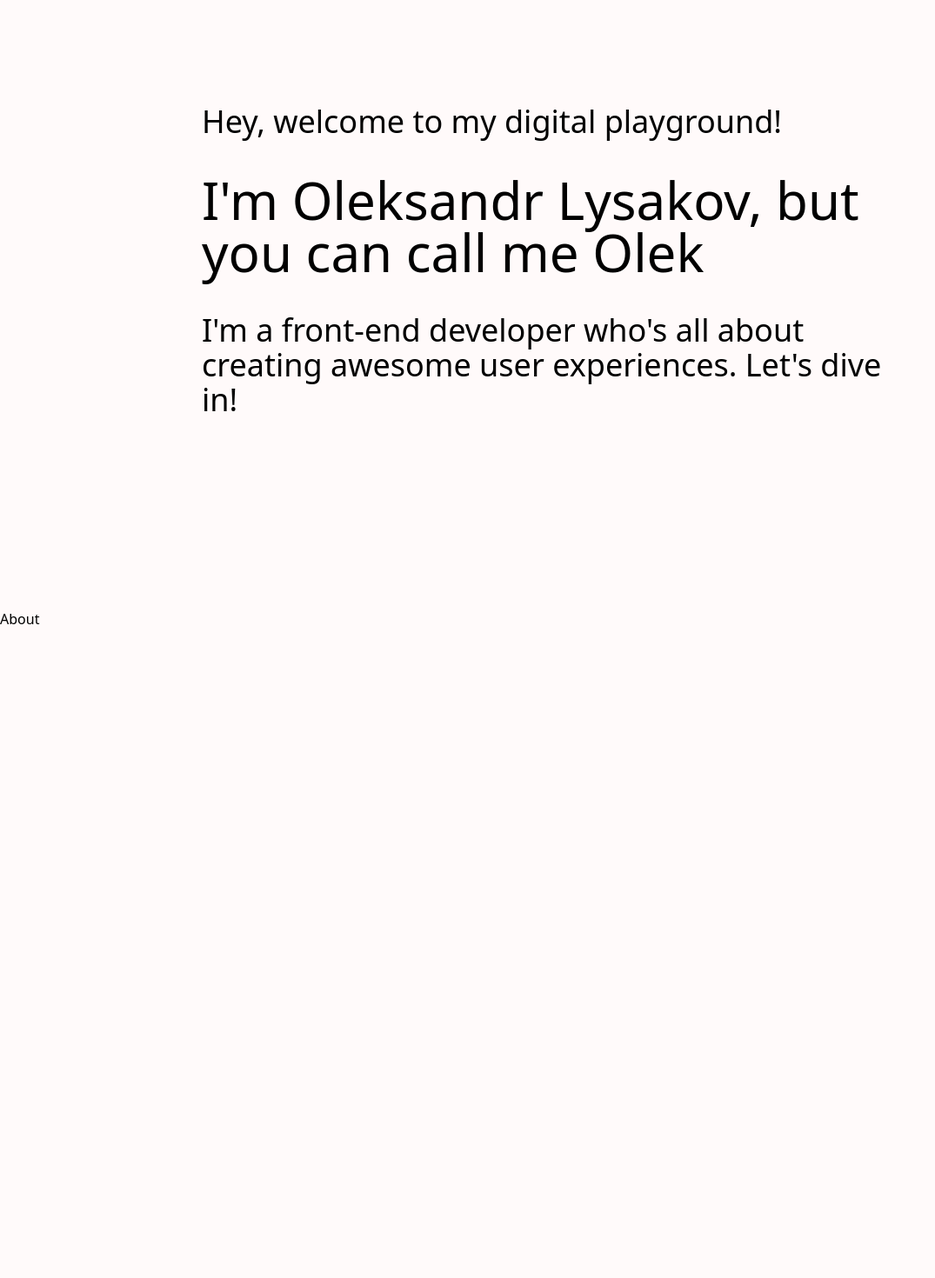
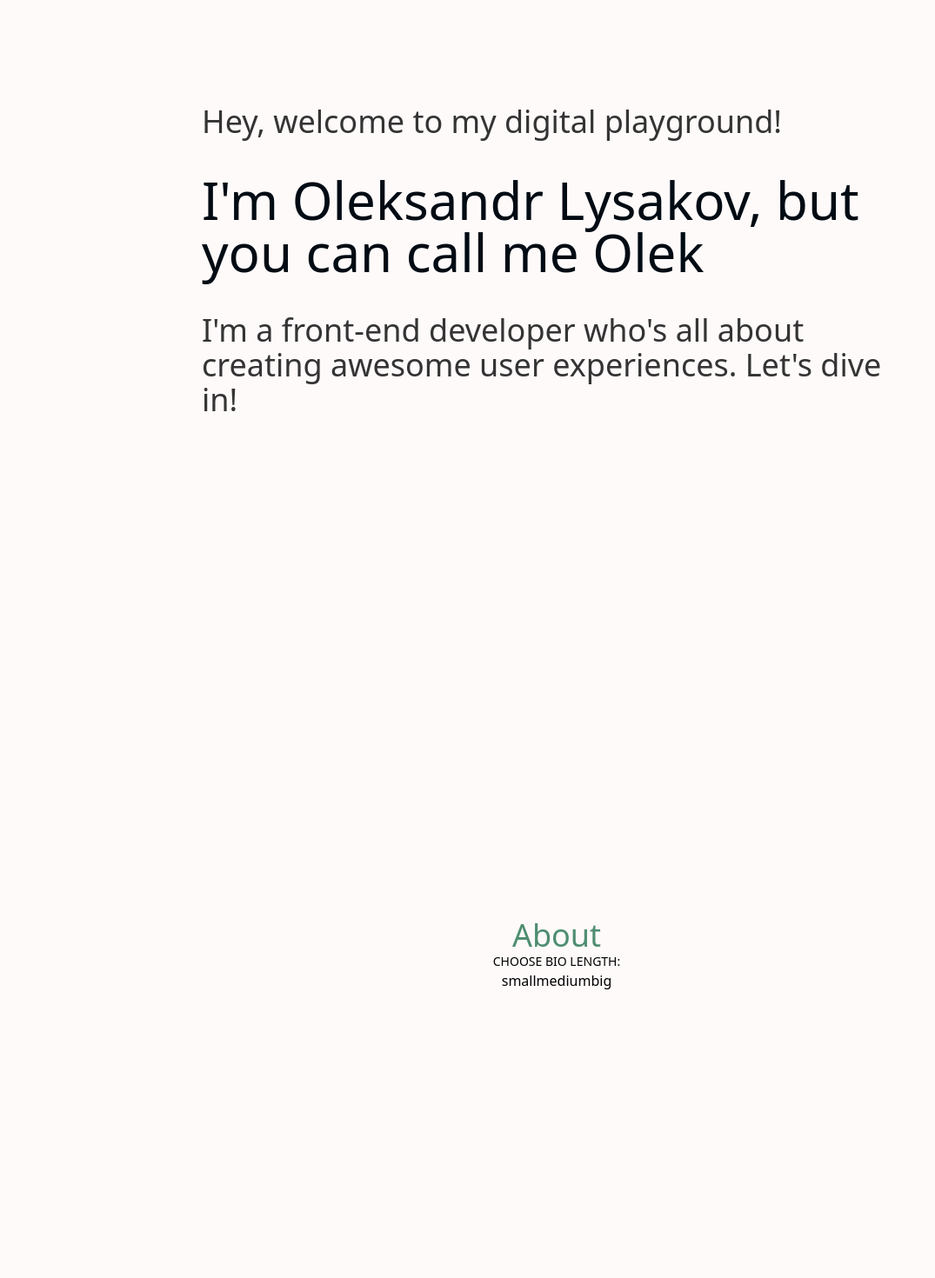
Before and after one commit to pologora/portfolio, a Next.js app: page / in a window 1280 px wide. Shown: the part 100-1570 px from the top of the page at 87% size, without its empty margins (0-1075 px from the left). Built offline with nearby package versions, Linux system fonts and the light colour scheme.

Commit message:
Add container class

```diff
--- a/src/components/About/About.jsx
+++ b/src/components/About/About.jsx
@@ -1,4 +1,48 @@
+import { useState } from 'react';
+import SmallText from './SmallText';
+import MediumText from './MediumText';
+import FullText from './FullText';
+
 function About() {
-  return <section id="about">About</section>;
+  const [componentToRender, setComponentToRender] = useState('');
+
+  const handleChangeText = (e) => {
+    console.log(e.target.name);
+    switch (e.target.name) {
+      case 'small':
+        setComponentToRender(<SmallText />);
+        break;
+      case 'medium':
+        setComponentToRender(<MediumText />);
+        break;
+      case 'full':
+        setComponentToRender(<FullText />);
+        break;
+      default:
+        setComponentToRender(<FullText />);
+        break;
+    }
+  };
+
+  return (
+    <section id="about" className=" flex-col">
+      <h2 className="text-about">About</h2>
+      <h3 className="uppercase text-sm">Choose bio length:</h3>
+      <div>
+        <button type="button" className="button" name="small" onClick={(e) => handleChangeText(e)}>
+          small
+        </button>
+        <button type="button" className="button" name="medium" onClick={(e) => handleChangeText(e)}>
+          medium
+        </button>
+        <button type="button" className="button" name="full" onClick={(e) => handleChangeText(e)}>
+          big
+        </button>
+      </div>
+      <div className="border-t-2 border-t-about border-b-2 border-b-about max-w-4xl mx-10">
+        {componentToRender}
+      </div>
+    </section>
+  );
 }
 export default About;
--- /dev/null
+++ b/src/components/About/FullText.jsx
@@ -0,0 +1,4 @@
+function FullText() {
+  return <div>FullText</div>;
+}
+export default FullText;
--- /dev/null
+++ b/src/components/About/MediumText.jsx
@@ -0,0 +1,4 @@
+function MediumText() {
+  return <div>MiddleText</div>;
+}
+export default MediumText;
--- /dev/null
+++ b/src/components/About/SmallText.jsx
@@ -0,0 +1,4 @@
+function SmallText() {
+  return <div>SmallText</div>;
+}
+export default SmallText;
--- a/src/components/HomePage/HomePage.jsx
+++ b/src/components/HomePage/HomePage.jsx
@@ -1,15 +1,13 @@
-function HomePage({ isMenuOpen }) {
+function HomePage() {
   return (
-    <section className="flex justify-center place-items-center">
-      <div
-        className={`p-10 max-w-4xl  m-4 sm:m-8 md:m-12 lg:m-16 xl:m-20 cursor-default xs:m-0 ${
-          !isMenuOpen && 'type1 button'
-        }`}
-      >
-        <h2>Hey, welcome to my digital playground!</h2>
-        <h1 className="my-10">I&apos;m Oleksandr Lysakov, but you can call me Olek</h1>
+    <section>
+      <div className="container button type1">
+        <h2 className="text-text_secondary">Hey, welcome to my digital playground!</h2>
+        <h1 className="my-10 text-text_main">
+          I&apos;m Oleksandr Lysakov, but you can call me Olek
+        </h1>
 
-        <h2>
+        <h2 className="text-text_secondary">
           I&apos;m a front-end developer who&apos;s all about creating awesome user experiences.
           Let&apos;s dive in!
         </h2>
--- a/src/pages/index.jsx
+++ b/src/pages/index.jsx
@@ -23,7 +23,7 @@ export default function Home() {
         handleMenuClose={handleMenuClose}
         isMenuOpen={isMenuOpen}
       />
-      <HomePage isMenuOpen={isMenuOpen} />
+      <HomePage />
       <About />
       <Projects />
       <Contact />
--- a/src/styles/globals.css
+++ b/src/styles/globals.css
@@ -22,6 +22,12 @@
   }
 
   section {
-    @apply min-h-screen;
+    @apply min-h-screen flex justify-center place-items-center;
   }
 }
+
+@layer components {
+  .container {
+    @apply p-10 max-w-4xl  m-4 sm:m-8 md:m-12 lg:m-16 xl:m-20 cursor-default  z-[-10];
+  }
+}
--- a/tailwind.config.js
+++ b/tailwind.config.js
@@ -16,7 +16,8 @@ module.exports = {
       about: '#4E8E70',
       projects: '#4978F2',
       contact: '#CF9707',
-      text_main: '#100C0C',
+      text_main: '#010B13',
+      text_secondary: '#343434',
       background_main: '#FFFAFA',
     },
   },
```
